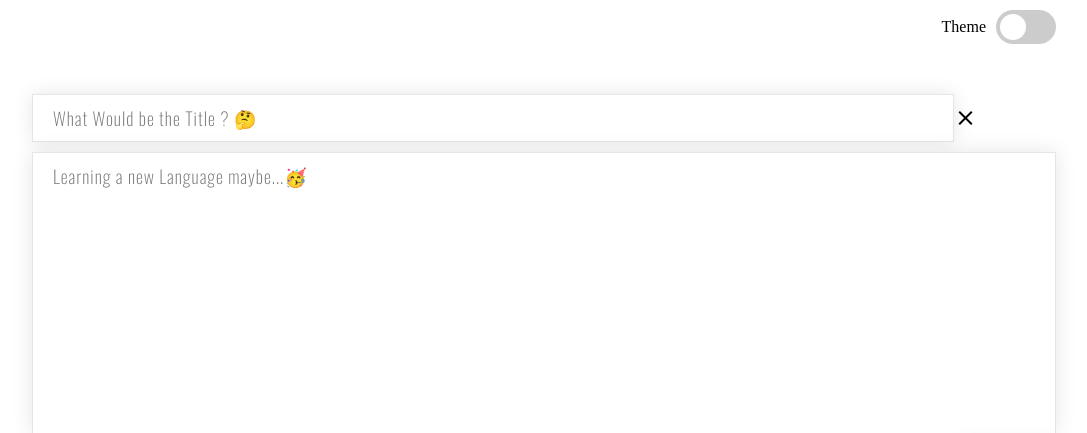
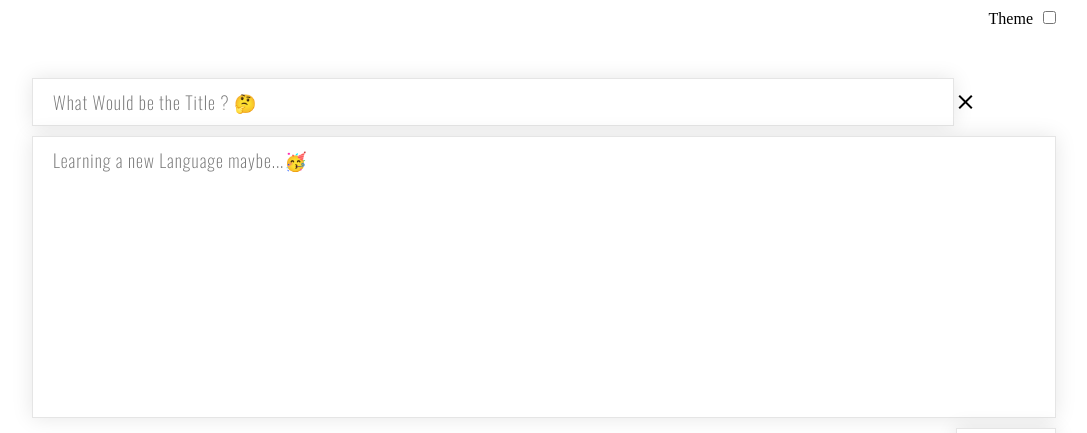
Before and after one commit to itundefined/Html-css-hard-projects, a PHP site: page /todo.html in a window 1280 px wide. Shown: the top 433 px of the page, without its empty margins (96-1183 px from the left). Run offline with PHP 8.4, Linux system fonts and the light colour scheme.

Commit message:
Update todo.css

```diff
--- a/AdvanceTodoList/todo.css
+++ b/AdvanceTodoList/todo.css
@@ -328,6 +328,7 @@
     padding: 10px;
 }
 
+
 .toggleDropBox{
     transform: translateX(0vw);
 }
@@ -379,71 +380,61 @@
     gap: 10px;
 }
 
-/* The switch - the box around the slider */
-.switch {
-    position: relative;
-    display: inline-block;
-    width: 60px;
-    height: 34px;
+/* themeNotifier */
+
+.themeNotifier{
+    display: flex;
+    align-items: center;
+    gap: 20px;
+    transform: rotateY(15deg);
 }
 
-  /* Hide default HTML checkbox */
-  .switch input {
-    opacity: 0;
-    width: 0;
-    height: 0;
+.notifierElement{
+    display: flex;
+    gap: 10px;
+    align-items: center;
+    justify-content: center;
 }
 
-  /* The slider */
-  .slider {
-    position: absolute;
-    cursor: pointer;
-    top: 0;
-    left: 0;
-    right: 0;
-    bottom: 0;
-    background-color: #ccc;
-    -webkit-transition: .4s;
-    transition: .4s;
+.lightTheme span{
+    box-sizing: border-box;
+    background-color: rgba(238, 238, 155, 100);
+    border-right: 0.25px solid rgba(0, 0, 0, 50%);
+    padding: 5px;
 }
 
-  .slider:before {
-    position: absolute;
-    content: "";
-    height: 26px;
-    width: 26px;
-    left: 4px;
-    bottom: 4px;
-    background-color: white;
-    -webkit-transition: .4s;
-    transition: .4s;
+.darkTheme span{
+    box-sizing: border-box;
+    background-color: #2E0249;
+    border-right: 0.25px solid rgba(0, 0, 0, 50%);
+    padding: 5px;
 }
 
-  input:checked + .slider {
-    background-color: #2196F3;
+.darkTheme p, .lightTheme p {
+    padding: 5px;
 }
 
-  input:focus + .slider {
-    box-shadow: 0 0 1px #2196F3;
+.darkTheme{
+    background-color: gray;
+    color: white;
+    box-shadow: 10px 5px 10px rgba(255, 255, 255, 29%);
+    cursor: pointer;
+    transform: rotateX(-60deg);
+    transition: all 500ms;
 }
 
-  input:checked + .slider:before {
-    -webkit-transform: translateX(26px);
-    -ms-transform: translateX(26px);
-    transform: translateX(26px);
-  }
-
-  /* Rounded sliders */
-  .slider.round {
-    border-radius: 34px;
-  }
-
-  .slider.round:before {
-    border-radius: 50%;
+.lightTheme{
+    background-color: white;
+    color: black;
+    cursor: pointer;
+    box-shadow: 15px 5px 10px rgb(0, 0, 0, 29%);
+    transition: all 500ms;
 }
 
 
-
+.themeContainer{
+    position: relative;
+}
 
   /* Dark Theme Colors */
 
```
Lines whose indentation alone changed are shown as unchanged.
